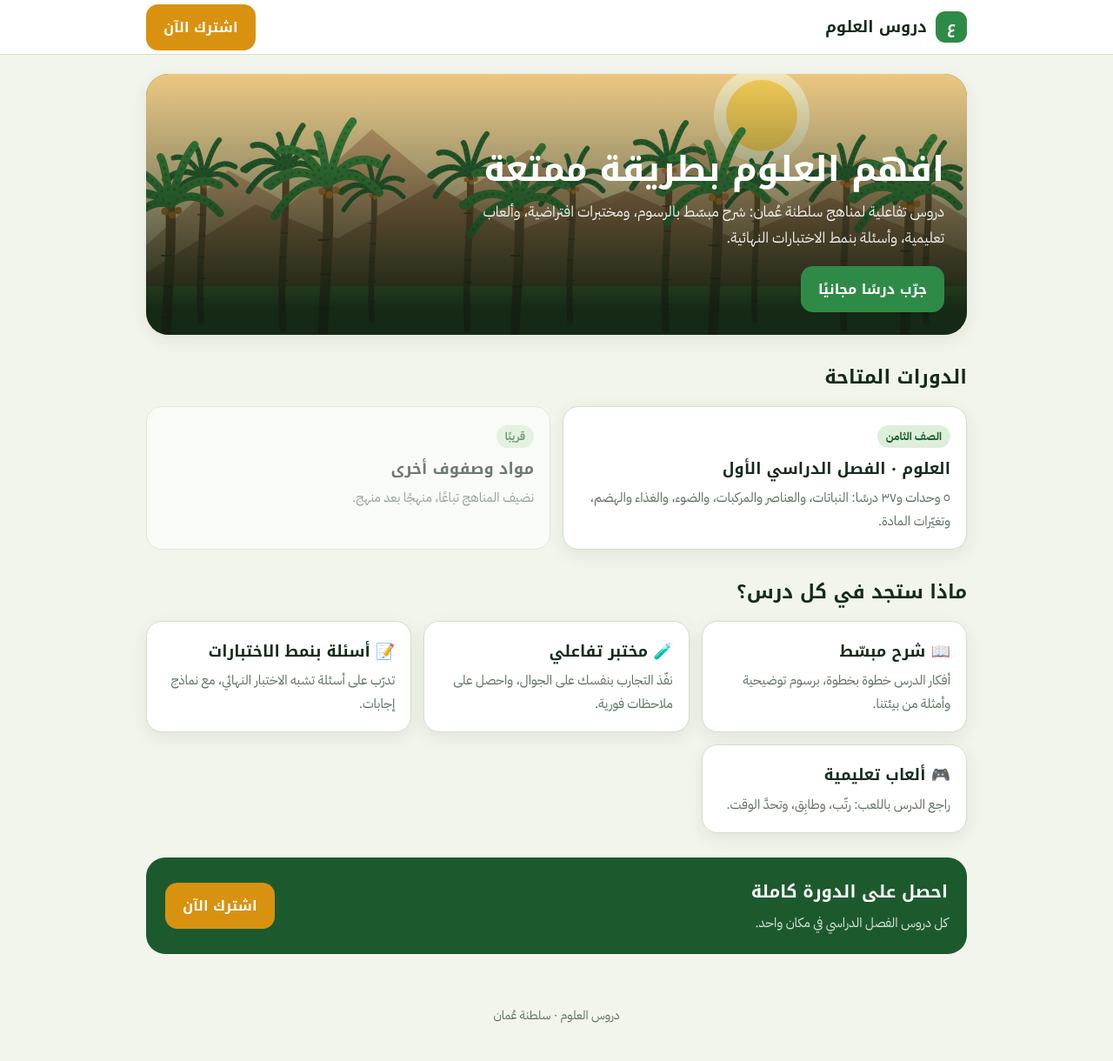
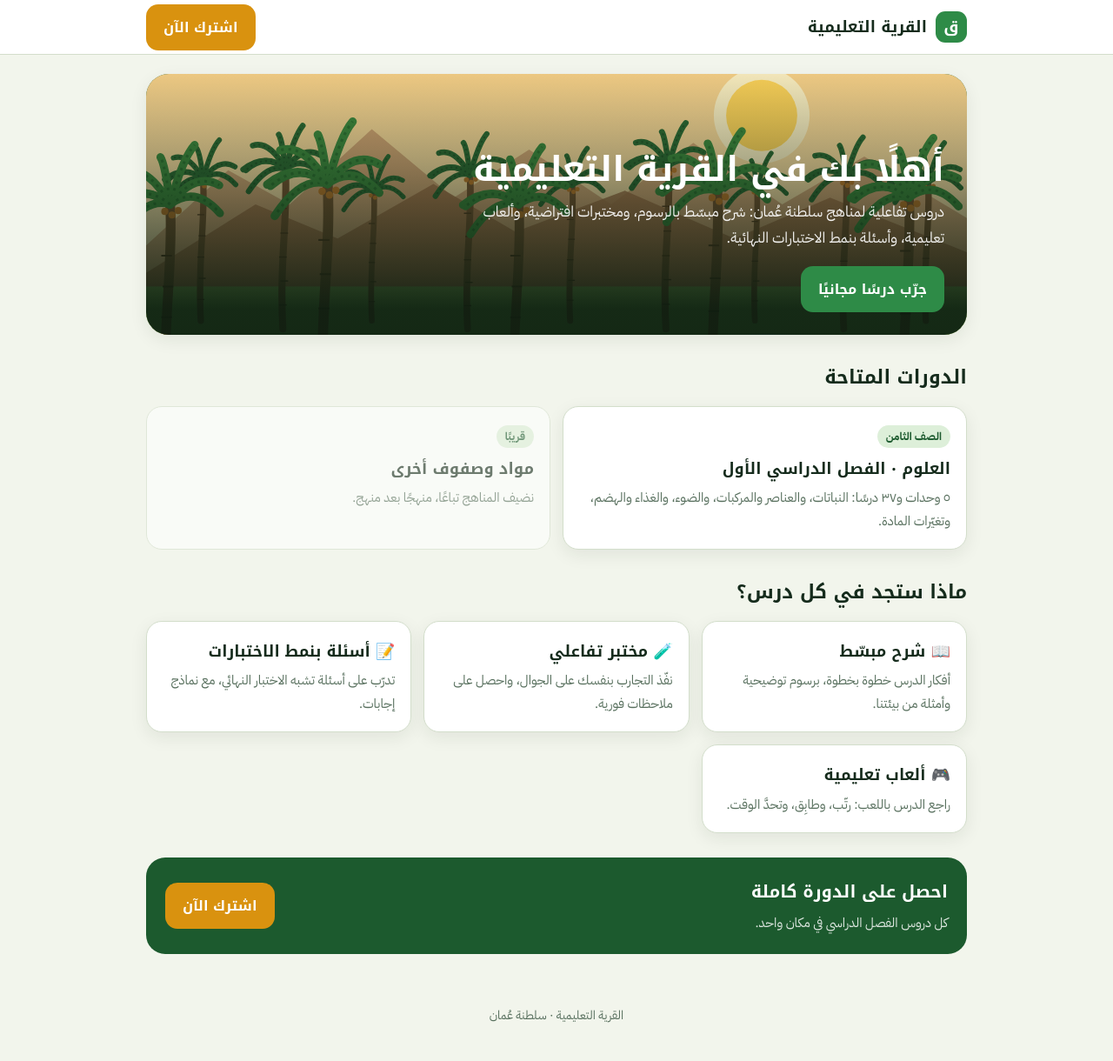
Before and after one commit to ahmed48929-hash/oman-lessons, a plain HTML site: page index.html in a window 1280 px wide. Shown: the whole page at 87% size. Drawn offline with Linux system fonts and the light colour scheme.

Commit message:
تغيير اسم الموقع إلى «القرية التعليمية»
Co-Authored-By: Claude Opus 5.5 <noreply@anthropic.com>
Claude-Session: https://claude.ai/code/session_0189SBsmbp7BEUAeuqqvxALe

```diff
--- a/index.html
+++ b/index.html
@@ -3,7 +3,7 @@
 <head>
 <meta charset="utf-8">
 <meta name="viewport" content="width=device-width, initial-scale=1">
-<title>دروس العلوم · سلطنة عُمان</title>
+<title>القرية التعليمية · دروس تفاعلية لمناهج سلطنة عُمان</title>
 <meta name="description" content="دروس تفاعلية لمناهج سلطنة عُمان: شرح مبسّط، ومختبرات افتراضية، وألعاب، وأسئلة بنمط الاختبارات.">
 <link rel="preconnect" href="https://fonts.googleapis.com">
 <link rel="preconnect" href="https://fonts.gstatic.com" crossorigin>
@@ -12,7 +12,7 @@
 </head>
 <body>
 <header class="top"><div class="wrap">
-  <a class="logo" href="./"><i>ع</i>دروس العلوم</a>
+  <a class="logo" href="./"><i>ق</i>القرية التعليمية</a>
   <a class="btn sun" href="#payhip-link">اشترك الآن</a>
 </div></header>
 
@@ -20,7 +20,7 @@
   <section class="hero">
     <img src="grade-8/science/term-1/lesson-1-1/assets/oasis.svg" alt="">
     <div class="hero-in">
-      <h1>افهم العلوم بطريقة ممتعة</h1>
+      <h1>أهلًا بك في القرية التعليمية</h1>
       <p>دروس تفاعلية لمناهج سلطنة عُمان: شرح مبسّط بالرسوم، ومختبرات افتراضية، وألعاب تعليمية، وأسئلة بنمط الاختبارات النهائية.</p>
       <a class="btn" href="grade-8/science/term-1/lesson-1-1/">جرّب درسًا مجانيًا</a>
     </div>
@@ -53,6 +53,6 @@
     <a class="btn sun" href="#payhip-link">اشترك الآن</a>
   </div>
 </main>
-<footer class="foot">دروس العلوم · سلطنة عُمان</footer>
+<footer class="foot">القرية التعليمية · سلطنة عُمان</footer>
 </body>
 </html>
```
Also changed, not shown: grade-8/science/term-1/index.html (+3 -3 lines), grade-8/science/term-1/lesson-1-1/index.html (+1 -1 lines), 2 other files.
